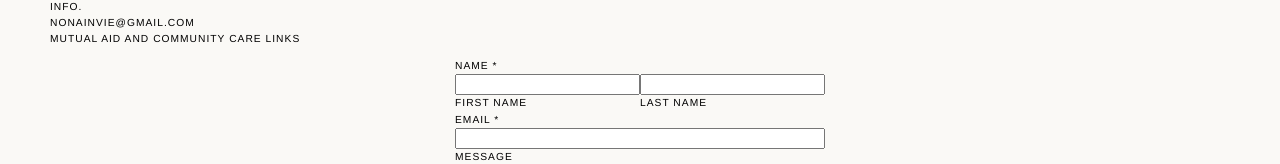
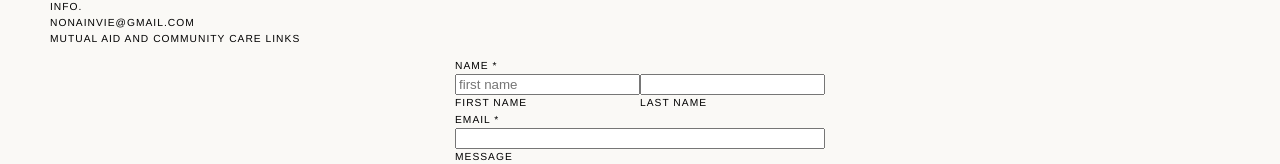
Before and after one commit to boogiematrix/nona-site, a Next.js app: page /contact in a window 1280 px wide. Shown: the part 176-340 px from the top of the page. Built offline with nearby package versions, Linux system fonts and the light colour scheme.

Commit message:
added form manipulation

```diff
--- a/pages/contact.js
+++ b/pages/contact.js
@@ -1,8 +1,23 @@
+import {useState} from 'react'
 import Head from 'next/head'
 import Layout from '../components/layout'
 import utilStyle from '../styles/utils.module.css'
 
 export default function Contact() {
+    const [formState, setFormState] = useState({
+        firstName: '',
+        lastName: '',
+        email: '',
+        message: ''
+    })
+
+    const handleChange = (event) => {
+        const { name, value } = event.target;
+        setFormState({
+            ...formState,
+            [name]: value,
+        });
+    }
     return (
         <Layout>
             <Head>
@@ -17,12 +32,18 @@ export default function Contact() {
                     <a href='https://linktr.ee/nonainvie'>Mutual Aid and Community Care Links</a>
                 </p>
             </div>
-            <form className={utilStyle.flexColumn}>
+            <form className={utilStyle.flexColumn} action="mailto:nonainvie@gmail.com" method="post" encType="text/plain">
                 <label>Name *</label>
                 <div className={utilStyle.flexRow}>
                     <div className={utilStyle.flexColumn}>
-                        <input></input>
-                        <label>first name</label>
+                        <input
+                            placeholder="first name"
+                            name="firstName"
+                            type="firstName"
+                            id="firstName"
+                            onChange={handleChange}
+                        />
+                        <label htmlFor='firstName'>first name</label>
                     </div>
                     <div className={utilStyle.flexColumn}>
                         <input></input>
```
